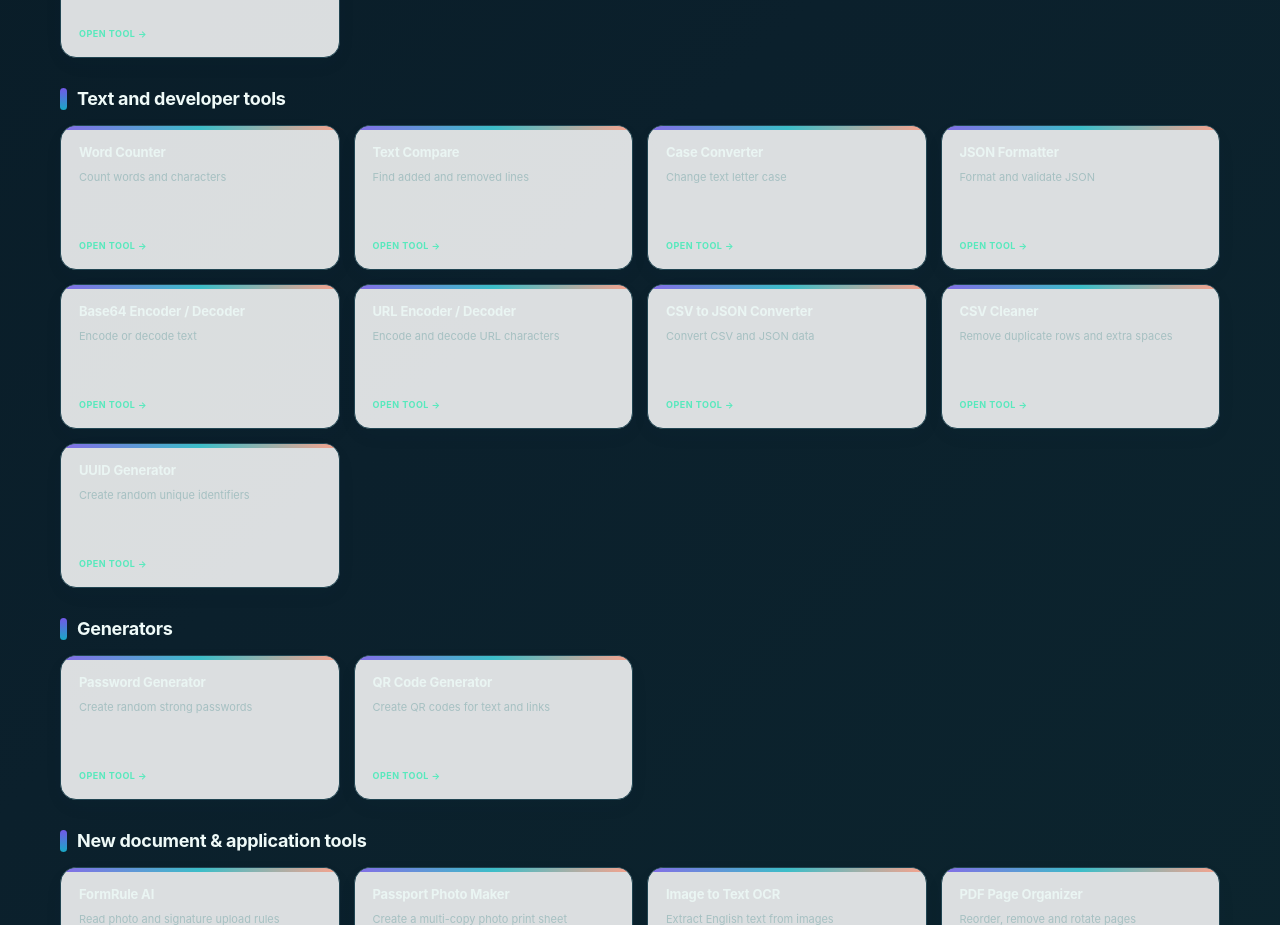
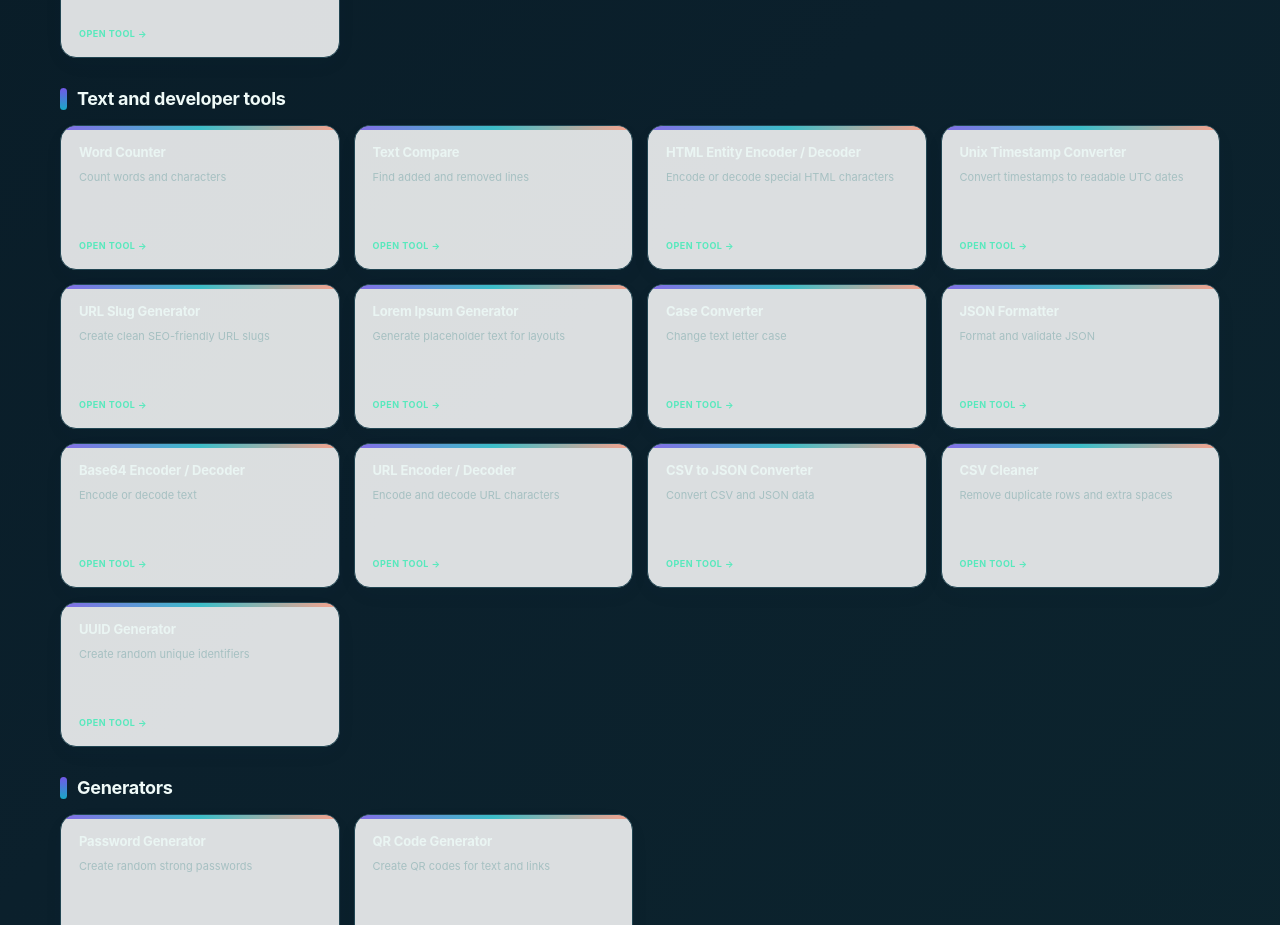
Before and after one commit to ya6331856-cpu/pic-to-spec, a Next.js app: page / in a window 1280 px wide. Shown: the part 2960-3885 px from the top of the page. Built offline with nearby package versions, Linux system fonts and the light colour scheme; no server answers.

Commit message:
Register four new utility tools in app/page.tsx

```diff
--- a/app/page.tsx
+++ b/app/page.tsx
@@ -184,6 +184,10 @@ export default function Home() {
       <div className="directory-category"><h3>Text and developer tools</h3><div className="quick-grid">
         <a className="tool-card" href="/word-counter"><b>Word Counter</b><small>Count words and characters</small><strong>OPEN TOOL →</strong></a>
         <a className="tool-card" href="/text-compare"><b>Text Compare</b><small>Find added and removed lines</small><strong>OPEN TOOL →</strong></a>
+        <a className="tool-card" href="/html-entity-encoder-decoder"><b>HTML Entity Encoder / Decoder</b><small>Encode or decode special HTML characters</small><strong>OPEN TOOL →</strong></a>
+        <a className="tool-card" href="/unix-timestamp-converter"><b>Unix Timestamp Converter</b><small>Convert timestamps to readable UTC dates</small><strong>OPEN TOOL →</strong></a>
+        <a className="tool-card" href="/url-slug-generator"><b>URL Slug Generator</b><small>Create clean SEO-friendly URL slugs</small><strong>OPEN TOOL →</strong></a>
+        <a className="tool-card" href="/lorem-ipsum-generator"><b>Lorem Ipsum Generator</b><small>Generate placeholder text for layouts</small><strong>OPEN TOOL →</strong></a>
         <a className="tool-card" href="/case-converter"><b>Case Converter</b><small>Change text letter case</small><strong>OPEN TOOL →</strong></a>
         <a className="tool-card" href="/json-formatter"><b>JSON Formatter</b><small>Format and validate JSON</small><strong>OPEN TOOL →</strong></a>
         <a className="tool-card" href="/base64-encoder-decoder"><b>Base64 Encoder / Decoder</b><small>Encode or decode text</small><strong>OPEN TOOL →</strong></a>
```
